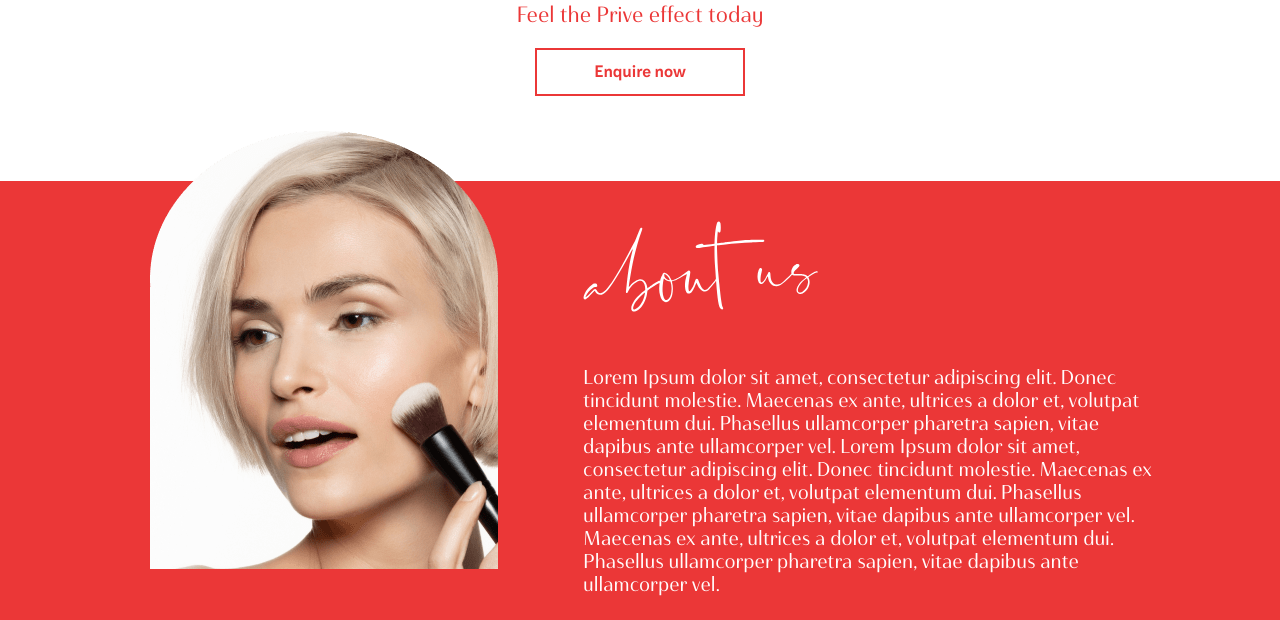
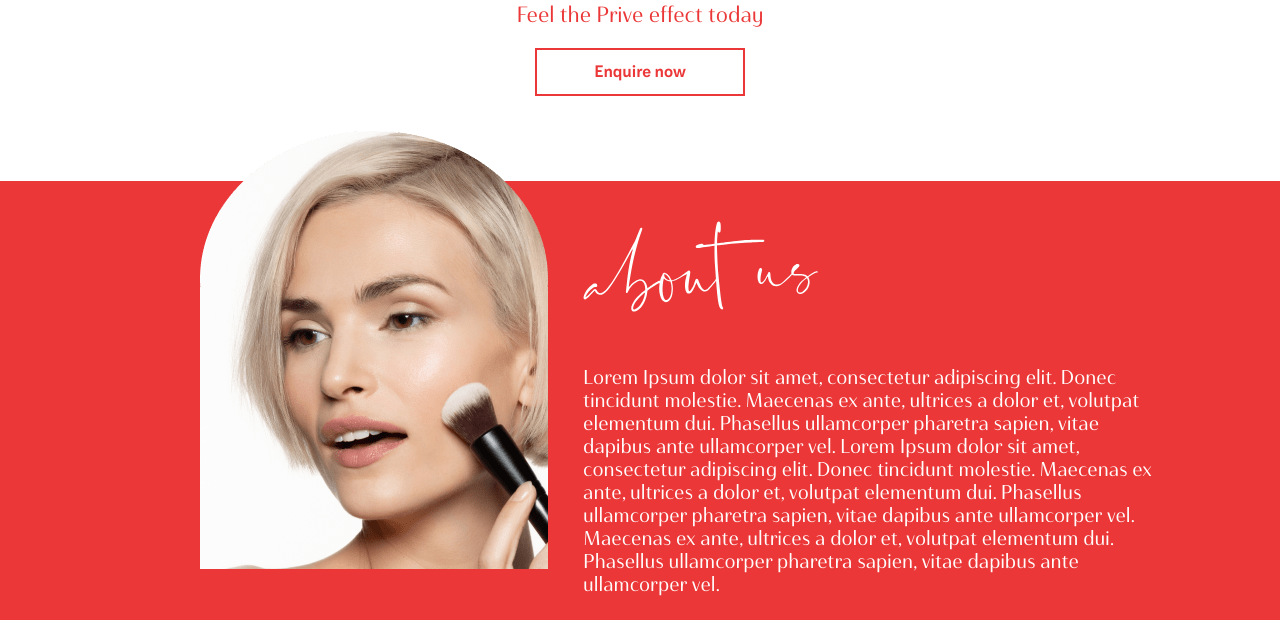
Before and after one commit to marawanthedev/Prive, a React (Create React App) app: page / in a window 1280 px wide. Shown: the part 840-1460 px from the top of the page. Built offline with nearby package versions, Linux system fonts and the light colour scheme.

Commit message:
decreased carousel height

```diff
--- a/src/components/AboutUs/AboutUs.scss
+++ b/src/components/AboutUs/AboutUs.scss
@@ -29,7 +29,7 @@
 
 .landing-about-us .left-section img {
 
-    transform: translate(15rem, -5rem);
+    transform: translate(20rem, -5rem);
 
 }
 
--- a/src/components/testimonalCard/testimonalCard.scss
+++ b/src/components/testimonalCard/testimonalCard.scss
@@ -1,6 +1,6 @@
 .testimonal-card {
     width: 100%;
-    height: 40rem;
+    height: 32.5rem;
     background-color: #F6C6D2;
     display: flex;
     flex-direction: column;
--- a/src/components/testimonals/testimonals.css
+++ b/src/components/testimonals/testimonals.css
@@ -1,7 +1,7 @@
 .testimonals-container {
     position: relative;
     width: 80%;
-    height: 40rem;
+    height: 32.5rem;
     z-index: 3;
     margin-bottom: 10rem;
 }
```
